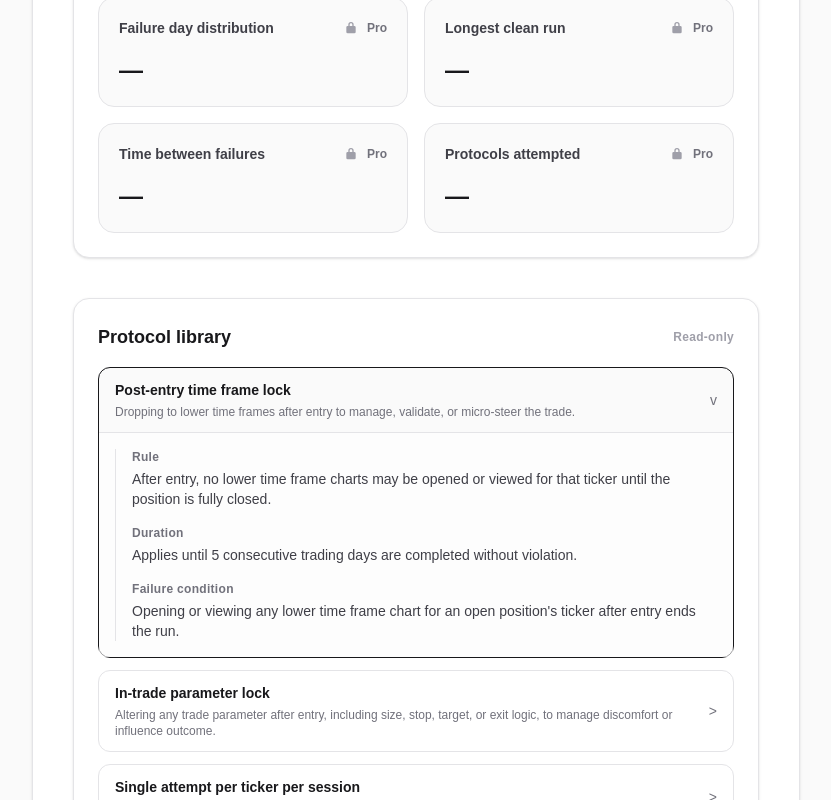
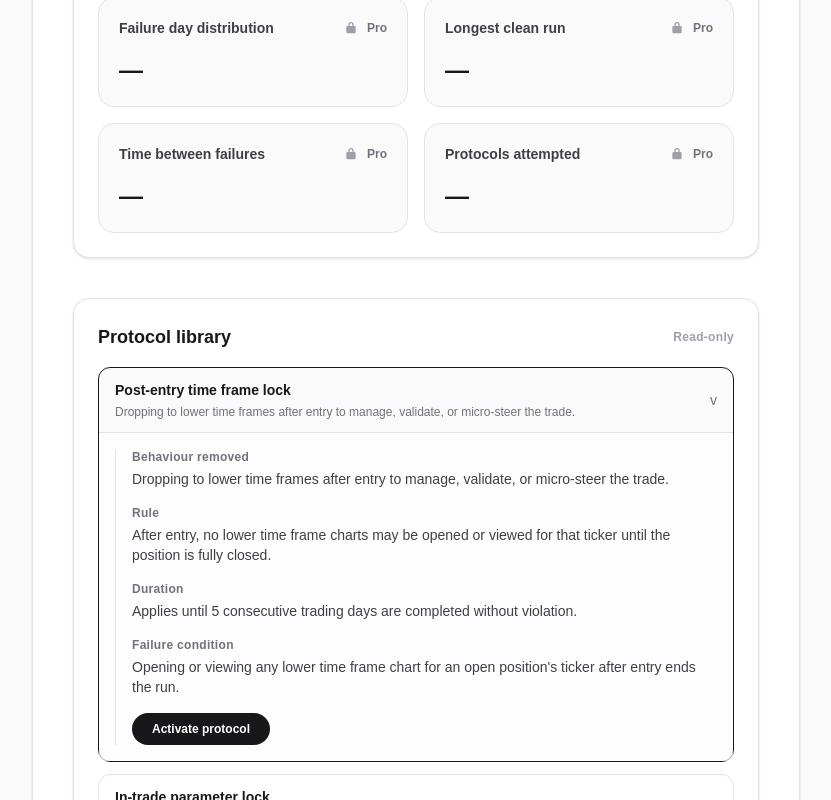
Before and after one commit to bbyjae-django-lab/quadrant, a Next.js app: page /dashboard in a window 1280 px wide. Both pictures are taken after a click on the button 640 px from the left and 911 px from the top of the page. Shown: the part 511-1311 px from the top of the page, without its empty margins (224-1055 px from the left). Built offline with nearby package versions, Linux system fonts and the light colour scheme.

Commit message:
Fix the protocol library on dashboard (twisties + consistent affordance)

```diff
--- a/app/components/QuadrantApp.tsx
+++ b/app/components/QuadrantApp.tsx
@@ -1086,11 +1086,17 @@ export default function QuadrantApp({
                                   <dl className="space-y-4 text-sm text-zinc-700">
                                     <div>
                                       <dt className="text-xs font-semibold tracking-wide text-zinc-500">
+                                        Behaviour removed
+                                      </dt>
+                                      <dd className="mt-1">
+                                        {protocol.commonBehaviourRemoved}
+                                      </dd>
+                                    </div>
+                                    <div>
+                                      <dt className="text-xs font-semibold tracking-wide text-zinc-500">
                                         Rule
                                       </dt>
-                                    <dd className="mt-1">
-                                      {protocol.rule}
-                                    </dd>
+                                      <dd className="mt-1">{protocol.rule}</dd>
                                     </div>
                                     <div>
                                       <dt className="text-xs font-semibold tracking-wide text-zinc-500">
@@ -1109,6 +1115,25 @@ export default function QuadrantApp({
                                       </dd>
                                     </div>
                                   </dl>
+                                  <div className="pt-4">
+                                    <button
+                                      type="button"
+                                      className="rounded-full bg-zinc-900 px-5 py-2 text-xs font-semibold text-white transition hover:bg-zinc-800"
+                                      onClick={() => {
+                                        if (freeRunComplete) {
+                                          if (typeof window !== "undefined") {
+                                            window.location.href = "/pricing";
+                                          }
+                                          return;
+                                        }
+                                        setConfirmProtocolId(protocol.id);
+                                      }}
+                                    >
+                                      {freeRunComplete
+                                        ? "Upgrade to activate"
+                                        : "Activate protocol"}
+                                    </button>
+                                  </div>
                                 </div>
                               </div>
                             ) : null}
```
Lines whose indentation alone changed are shown as unchanged.
